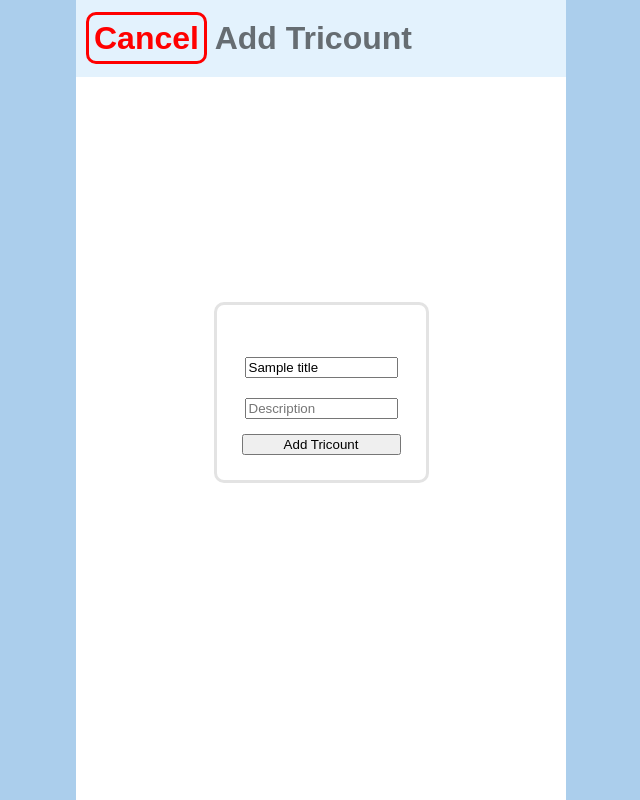
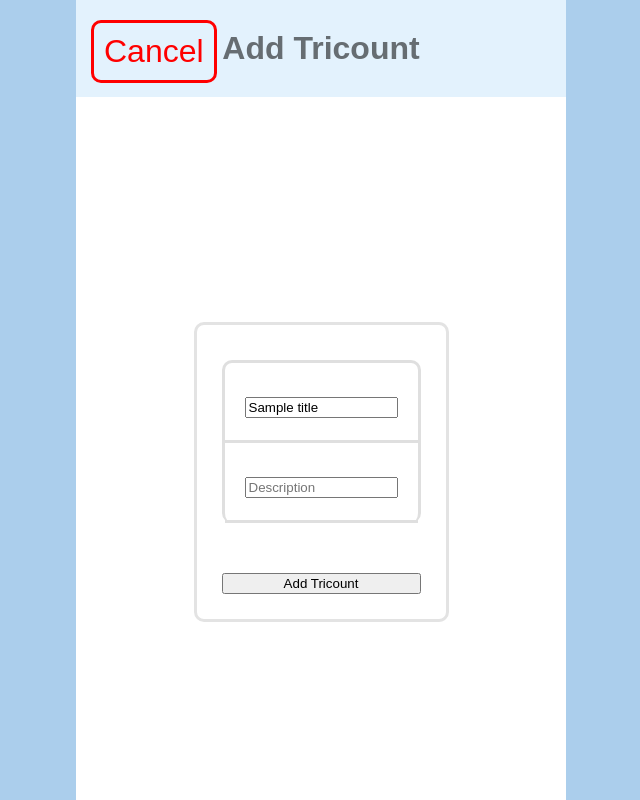
Before and after one commit to xadabunu/EPFC---Projet-de-d-veloppement-web, a PHP site: template view/view_add_tricount.php in a window 1280 px wide. Shown: the whole page, without its empty margins (319-959 px from the left). Run offline with PHP 8.4, Linux system fonts and the light colour scheme; the template is opened without the code that fills it: most values are stand-ins (such as "Sample title", 1, 10 or a date in 2020); data that the repository does not hold is empty.

Commit message:
feat(UC_ViewTricount): ajout des totaux en bas de page + avancement CSS

```diff
--- a/controller/ControllerOperation.php
+++ b/controller/ControllerOperation.php
@@ -16,7 +16,7 @@ class ControllerOperation extends MyController
             $list = $op->get_participants();
             $amounts = [];
             foreach ($list as $participant) {
-                $amounts[$participant->id] = $op->get_personnal_amount($participant->id);
+                $amounts[$participant->id] = $op->get_user_amount($participant->id);
             }
             $prev = $op->get_previous();
             $next = $op->get_next();
--- a/css/styles.css
+++ b/css/styles.css
@@ -27,7 +27,7 @@ a
 a.button
 {
     width : min-content;
-    padding: 5px;
+    padding: 10px;
     border: 3px solid;
     border-radius: 10px;
 }
@@ -42,17 +42,25 @@ footer
     justify-content: space-between;
     background-color: rgb(227, 242, 253);
     width: 100%;
+    color: rgb(102, 109, 114);
 }
 
-footer > p
+footer > div > p
 {
     font-size: 60%;
     margin: 5px 10px;
+    padding-top: 5px;
 }
 
-footer > p:nth-child(2)
+footer > div:nth-child(2) > p
 {
     text-align: right;
+}
+
+footer > .button
+{
+    font-size: 75%;
+    margin: 15px;
 }
 
 a#back
@@ -66,8 +74,8 @@ a#next
     background-color: rgb(13, 110, 253);
     border-color: rgb(13, 110, 253);
     color: white;
-    margin-right: 15px;
     margin-left: auto;
+
 }
 
 a#previous
@@ -75,7 +83,6 @@ a#previous
     background-color: rgb(13, 110, 253);
     border-color: rgb(13, 110, 253);
     color: white;
-    margin-left: 15px;
     margin-right: auto;
 }
 
@@ -113,41 +120,83 @@ a:hover
     color: rgb(90, 167, 235);
 }
 
-.title
+header
 {
     position: relative;
     padding: 20px 10px;
-    font-weight: bold;
     margin: 0 -20px;
+    display: flex;
+    justify-content: center;
 }
 
-#t1
+header > #back
+{
+    position: absolute;
+    left: 15px;
+}
+
+header > #add
+{
+    position: absolute;
+    right: 15px;
+}
+
+header > p
+{
+    font-weight: bold;
+}
+
+header > *
+{
+    width: max-content;
+    margin: auto;
+    padding: 10px;
+}
+
+.t1
 {
     background-color: rgb(13, 110, 253);
     color: white;
 }
 
-#t2
+.t2
 {
     background-color: rgb(227, 242, 253);
     color: rgb(102, 109, 114);
 }
 
-ul
+table
 {
-    border: 3px solid rgb(225, 225, 225);
+    border: 3px solid rgb(223, 223, 223);
+    border-bottom: none;
     border-radius: 10px;
+    border-spacing: 0;
+    width: 100%;
+    margin: 40px 0;
 }
 
-li
+td > p
 {
-    list-style: none;
-    border-bottom: 3px solid rgb(225, 225, 225);
+    margin: 5px 10px;
+    font-size: 85%;
 }
 
-li:last-child
+td > p:last-child
 {
-    border-bottom: none;
+    font-size: 70%;
+}
+
+td
+{
+    border-bottom: 3px solid rgb(223, 223, 223);
+    border-collapse: collapse;
+    padding: 20px;
+
+}
+
+td:last-child
+{
+    text-align: right;
 }
 
 form
--- a/view/view_add_operation.php
+++ b/view/view_add_operation.php
@@ -11,10 +11,10 @@
 
 <body>
     <div class="main">
-        <div class="title" id="t2">
+        <header class="t2">
             <a href="tricount/operations/<?=$tricount->id?>" class="button" id="back">Cancel</a>
-            Add Operation
-        </div>
+            <p>Add Operation</p>
+        </header>
         <form id="add_operation_form" action="operation/add_operation/<?=$tricount->id?>" method="post">
             <div class="formtitle">Add Operation</div>
             <input id="title" name="title" type="text" size="16" placeholder="Title">
--- a/view/view_add_tricount.php
+++ b/view/view_add_tricount.php
@@ -11,9 +11,9 @@
 
 <body>
     <div class="main">
-        <div class="title" id="t2">
+        <header class="t2">
             <a href="main/index" class="button" id="back">Cancel</a>
-            Add Tricount</div>
+            <p>Add Tricount</p></header>
         <div class="menu">
 
         </div>
--- a/view/view_delete_tricount.php
+++ b/view/view_delete_tricount.php
@@ -12,7 +12,7 @@
 <body>
 
     <div class="main">
-        <div class="title" id="t2"> Are your sure ? </div>
+        <header class="t2"><p> Are your sure ? </p></header>
         <p>Do you really want to delete tricount <?= $tricount->title ?> and all of his dependencies ? </p>
         <p>This process can't be undone.</p>
         <form>
--- a/view/view_edit_tricount.php
+++ b/view/view_edit_tricount.php
@@ -12,7 +12,7 @@
 <body>
 
     <div class="main">
-        <div class="title" id="t2"><?= $tricount->title ?> > Edit</div>
+        <header class="t2"><p><?= $tricount->title ?> > Edit</p></header>
         <div class="menu"><a href="tricount/operations/<?= $tricount->id ?>">Back</a></div>
         <form id="edittricountform" action="tricount/edit_tricount/<?= $tricount->id ?>" method="post">
             <input type="submit" value="Save" formaction="tricount/edit_tricount/<?= $tricount->id ?>">
--- a/view/view_list_tricount.php
+++ b/view/view_list_tricount.php
@@ -11,9 +11,10 @@
 
 <body>
 <div class="main">
-    <div class="title" id="t2">Your Tricounts
+    <header class="t2">
+        <p>Your Tricounts</p>
     <a href="tricount/add_tricount" class="button" id="add">Add</a>
-    </div>
+    </header>
     <ul>
         <?php foreach ($data as $tricount) { ?>
             <li class="tricount">
--- a/view/view_login.php
+++ b/view/view_login.php
@@ -11,7 +11,7 @@
 
 <body>
 	<div class="main">
-		<div class="title" id="t1">Tricount</div>
+		<header class="t1">Tricount</header>
 		<form action="main/login" method="POST">
 			<div class="formtitle">Sign In</div>
 			<input type="text" id="email" name="email" value="<?= $email ?>">
--- a/view/view_signup.php
+++ b/view/view_signup.php
@@ -10,7 +10,7 @@
 
     <body>
         <div class="main">
-            <div class="title" id="t1">Sign Up</div>
+            <header class="t1">Sign Up</header>
             <div class="menu">
                 <a href="index.php">Home</a>
             </div>
```
Also changed, not shown: controller/ControllerTricount.php (+8 -2 lines), model/Operation.php (+9 -3 lines), model/Tricount.php (+17 -0 lines), view/view_operation.php (+8 -8 lines), view/view_tricount.php (+7 -7 lines).
